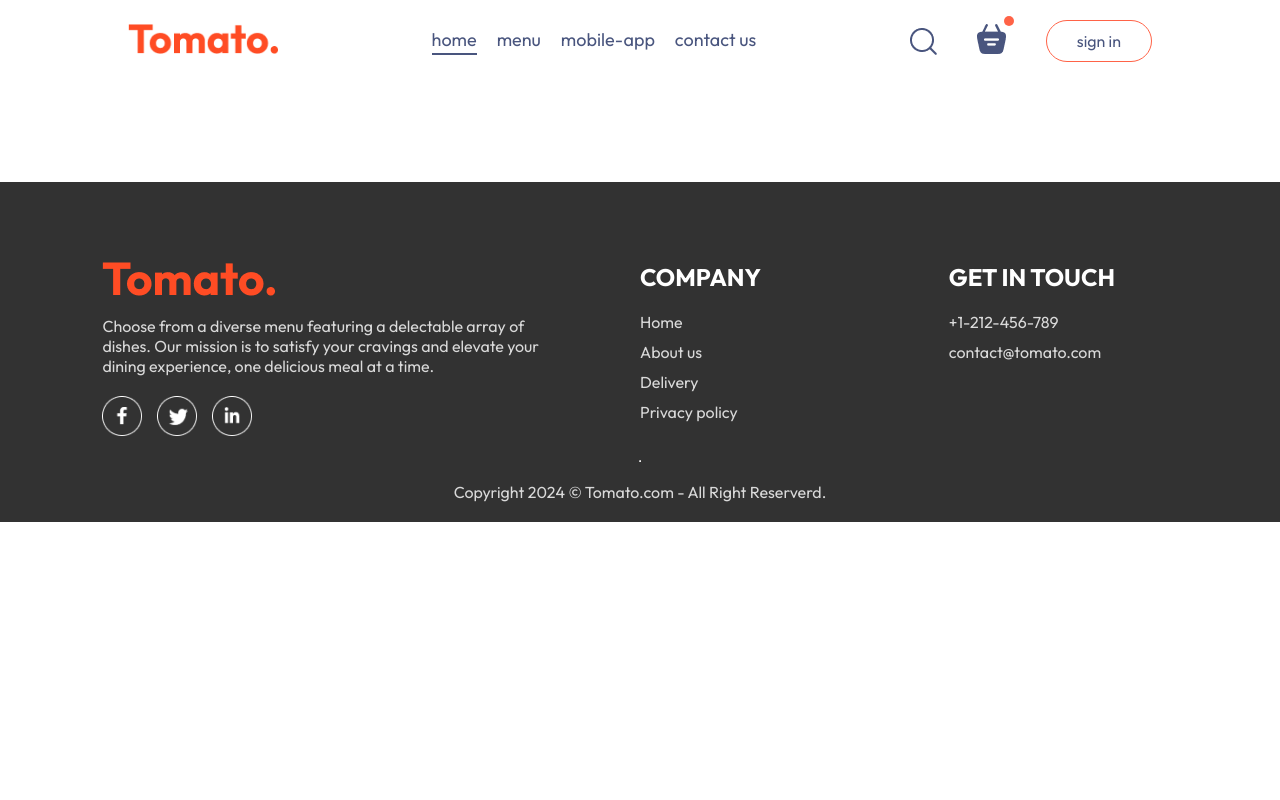
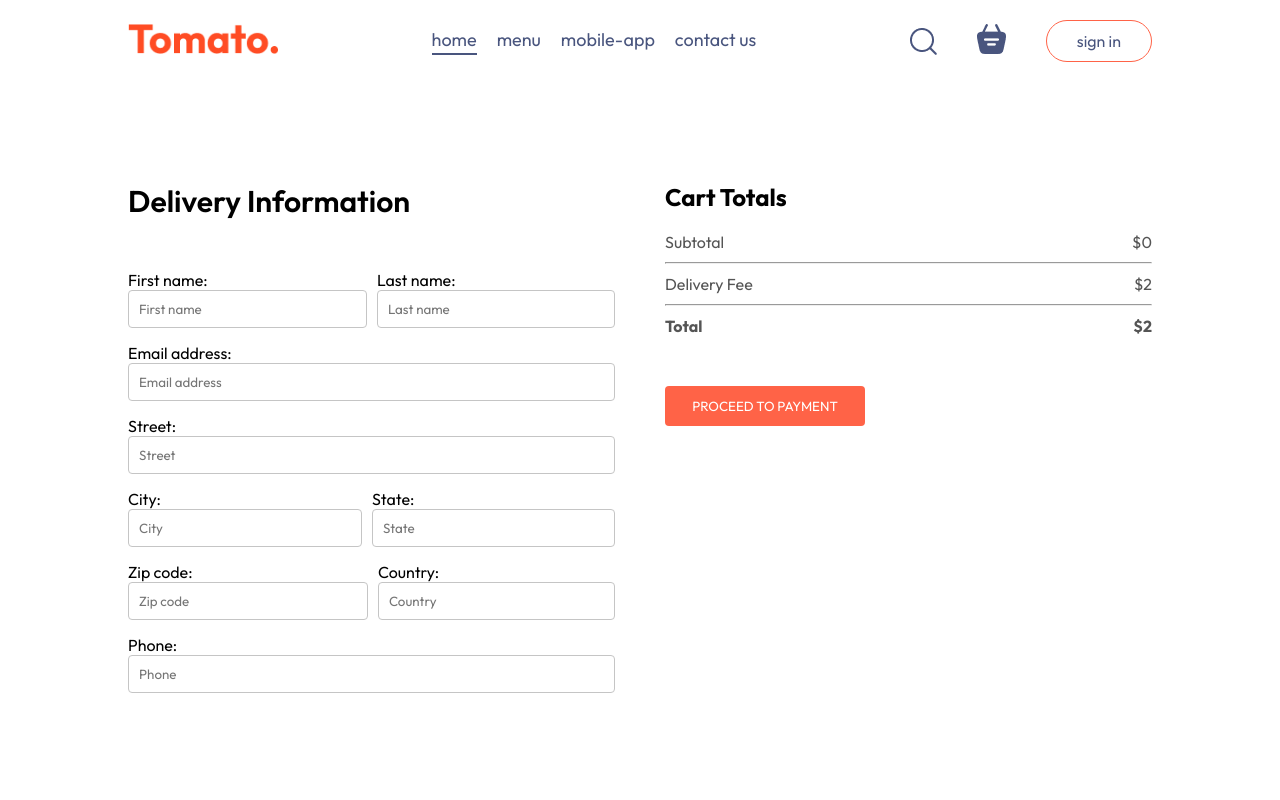
Before and after one commit to swastideep-maharana/Food-Delivery-Web-frontend, a React (Vite) app: page /order in a window 1280 px wide. Shown: the top 800 px of the page. Built offline with nearby package versions, Linux system fonts and the light colour scheme.

Commit message:
#finished the frontend part

```diff
--- a/src/App.jsx
+++ b/src/App.jsx
@@ -12,13 +12,13 @@ const App = () => {
 
   return (
     <>
-      {showLogin ? <LoginPopup setShowLogin={setShowLogin}/> : <></>}
+      {showLogin ? <LoginPopup setShowLogin={setShowLogin} /> : <></>}
       <div className="app">
-        <Navbar setShowLogin={setShowLogin}/>
+        <Navbar setShowLogin={setShowLogin} />
         <Routes>
           <Route path="/" element={<Home />} />
           <Route path="/cart" element={<Cart />} />
-          <Route path="/placeorder" element={<PlaceOrder />} />
+          <Route path="/order" element={<PlaceOrder />} />
         </Routes>
       </div>
       <Footer />
--- a/src/components/Navbar/Navbar.jsx
+++ b/src/components/Navbar/Navbar.jsx
@@ -1,10 +1,14 @@
-import React, { useState } from "react";
+import React, { useContext, useState } from "react";
 import "./Navbar.css";
 import { assets } from "../../assets/assets";
 import { Link } from "react-router-dom";
+import { StoreContext } from "../../context/StorContext";
 
 const Navbar = ({ setShowLogin }) => {
   const [menu, setMenu] = useState("home");
+
+
+  const {getTotalCartAmount} =useContext(StoreContext);
 
   return (
     <div className="navbar">
@@ -47,7 +51,7 @@ const Navbar = ({ setShowLogin }) => {
           <Link to="/cart">
             <img src={assets.basket_icon} alt="" />
           </Link>
-          <div className="dot"></div>
+          <div className={getTotalCartAmount()===0?"":"dot"}></div>
         </div>
         <button onClick={() => setShowLogin(true)}>sign in</button>
       </div>
--- a/src/context/StorContext.jsx
+++ b/src/context/StorContext.jsx
@@ -1,43 +1,48 @@
 import { createContext, useEffect, useState } from "react";
 import { food_list } from "../assets/assets";
 
-export const StoreContext = createContext(null)
+export const StoreContext = createContext(null);
 
 const StoreContextProvider = (props) => {
-
-    const [cartItems,setCartItems] = useState({});
+  const [cartItems, setCartItems] = useState({});
 
   const addToCart = (itemId) => {
     if (!cartItems[itemId]) {
-            setCartItems((prev)=>({...prev,[itemId]:1}))
+      setCartItems((prev) => ({ ...prev, [itemId]: 1 }));
+    } else {
+      setCartItems((prev) => ({ ...prev, [itemId]: prev[itemId] + 1 }));
     }
-        else {
-            setCartItems((prev)=>({...prev,[itemId]:prev[itemId]+1}))
-        }
-
-    }
+  };
 
   const removeFromCart = (itemId) => {
-        setCartItems((prev)=>({...prev,[itemId]:prev[itemId]-1}))
+    setCartItems((prev) => ({ ...prev, [itemId]: prev[itemId] - 1 }));
+  };
+
+  const getTotalCartAmount = () => {
+    let totalAmount = 0;
+    for (const item in cartItems) {
+      if (cartItems[item] > 0) {
+        let itemInfo = food_list.find((product) => product._id === item);
+        totalAmount += itemInfo.price * cartItems[item];
       }
-
-    useEffect(()=>{
-        console.log(cartItems);
-    },[cartItems])
+    }
+    return totalAmount;
+  };
 
   const contextValue = {
     food_list,
     cartItems,
     setCartItems,
     addToCart,
-        removeFromCart
-    }
+    removeFromCart,
+    getTotalCartAmount,
+  };
 
   return (
     <StoreContext.Provider value={contextValue}>
       {props.children}
     </StoreContext.Provider>
-    )
-}
+  );
+};
 
-export default StoreContextProvider
+export default StoreContextProvider;
--- a/src/pages/Cart/Cart.css
+++ b/src/pages/Cart/Cart.css
@@ -23,3 +23,68 @@
 .cart-items-item .cross {
   cursor: pointer;
 }
+.cart-bottom {
+  margin-top: 80px;
+  display: flex;
+  justify-content: space-between;
+  gap: max(12vw, 20px);
+}
+.cart-total {
+  flex: 1;
+  display: flex;
+  flex-direction: column;
+  gap: 20px;
+}
+.cart-total-details {
+  display: flex;
+  justify-content: space-between;
+  color: #555;
+}
+.cart-total hr {
+  margin: 10px 0px;
+}
+.cart-total button {
+  border: none;
+  color: white;
+  background-color: tomato;
+  width: max(15vw, 200px);
+  padding: 12px 0px;
+  border-radius: 4px;
+  cursor: pointer;
+}
+.cart-promocode {
+  flex: 1;
+}
+.cart-promocode p {
+  color: #555;
+}
+.cart-promocode-input {
+  margin-top: 10px;
+  display: flex;
+  justify-content: space-between;
+  align-items: center;
+  background-color: #eaeaea;
+  border-radius: 4px;
+}
+.cart-promocode-input input {
+  background: transparent;
+  border: none;
+  outline: none;
+  padding-left: 10px;
+}
+.cart-promocode-input button {
+  width: max(10vw, 150px);
+  padding: 12px 5px;
+  background-color: black;
+  border: none;
+  color: white;
+  border-radius: 4px;
+}
+@media (max-width: 750px) {
+  .cart-bottom {
+    flex-direction: column-reverse;
+  }
+  .cart-promocode {
+    justify-content: start;
+  }
+}
--- a/src/pages/Cart/Cart.jsx
+++ b/src/pages/Cart/Cart.jsx
@@ -1,10 +1,13 @@
 import React, { useContext } from "react";
 import "./Cart.css";
 import { StoreContext } from "../../context/StorContext";
-
+import { useNavigate } from "react-router-dom";
 
 const Cart = () => {
-  const { cartItems, food_list, removeFromCart } = useContext(StoreContext);
+  const { cartItems, food_list, removeFromCart, getTotalCartAmount } =
+    useContext(StoreContext);
+
+  const navigate = useNavigate();
 
   return (
     <div className="cart">
@@ -26,9 +29,9 @@ const Cart = () => {
                 <div className="cart-items-title cart-items-item">
                   <img src={item.image} alt="" />
                   <p>{item.name}</p>
-                  <p>{item.price}</p>
+                  <p>${item.price}</p>
                   <p>{cartItems[item._id]}</p>
-                  <p>{item.price * cartItems[item._id]}</p>
+                  <p>${item.price * cartItems[item._id]}</p>
                   <p onClick={() => removeFromCart(item._id)} className="cross">
                     X
                   </p>
@@ -39,6 +42,37 @@ const Cart = () => {
           }
         })}
       </div>
+      <div className="cart-bottom">
+        <div className="cart-total">
+          <h2>Cart Toatls</h2>
+          <div>
+            <div className="cart-total-details">
+              <p>Subtotal</p>
+              <p>${getTotalCartAmount()}</p>
+            </div>
+            <hr />
+            <div className="cart-total-details">
+              <p>Delivery Fee</p>
+              <p>${2}</p>
+            </div>
+            <hr />
+            <div className="cart-total-details">
+              <b>Total</b>
+              <b>${getTotalCartAmount() + 2}</b>
+            </div>
+          </div>
+          <button onClick={()=>navigate('/order')}>PROCEED TO CHECKOUT</button>
+        </div>
+        <div className="cart-promocode">
+          <div>
+            <p>If you have a promo code, Enter it here</p>
+            <div className="cart-promocode-input">
+              <input type="text" placeholder="promo code" />
+              <button>Submit</button>
+            </div>
+          </div>
+        </div>
+      </div>
     </div>
   );
 };
--- a/src/pages/PlaceOrder/PlaceOrder.css
+++ b/src/pages/PlaceOrder/PlaceOrder.css
@@ -0,0 +1,35 @@
+.place-order {
+  display: flex;
+  align-items: start;
+  justify-content: space-between;
+  gap: 50px;
+  margin-top: 100px;
+}
+.place-order-left {
+  width: 100%;
+  max-width: max(30%, 500px);
+}
+.place-order-left .title {
+  font-size: 30px;
+  font-weight: 600;
+  margin-bottom: 50px;
+}
+.place-order-left input {
+  margin-bottom: 15px;
+  width: 100%;
+  padding: 10px;
+  border: 1px solid #c5c5c5;
+  border-radius: 4px;
+  outline-color: tomato;
+}
+.place-order-left .multi-fields {
+  display: flex;
+  gap: 10px;
+}
+.place-order-right {
+  width: 100%;
+  max-width: max(40%, 500px);
+}
+.place-order .cart-total button {
+  margin-top: 30px;
+}
--- a/src/pages/PlaceOrder/PlaceOrder.jsx
+++ b/src/pages/PlaceOrder/PlaceOrder.jsx
@@ -1,8 +1,81 @@
-import React from "react";
+import React, { useContext } from "react";
 import "./PlaceOrder.css";
+import { StoreContext } from "../../context/StorContext";
 
 const PlaceOrder = () => {
-  return <div>PlaceOrder</div>;
+  const { getTotalCartAmount } = useContext(StoreContext);
+
+  return (
+    <form className="place-order">
+      <div className="place-order-left">
+        <p className="title">Delivery Information</p>
+        <div className="multi-fields">
+          <label>
+            First name:
+            <input type="text" placeholder="First name" required />
+          </label>
+          <label>
+            Last name:
+            <input type="text" placeholder="Last name" required />
+          </label>
+        </div>
+        <label>
+          Email address:
+          <input type="email" placeholder="Email address" required />
+        </label>
+        <label>
+          Street:
+          <input type="text" placeholder="Street" required />
+        </label>
+        <div className="multi-fields">
+          <label>
+            City:
+            <input type="text" placeholder="City" required />
+          </label>
+          <label>
+            State:
+            <input type="text" placeholder="State" required />
+          </label>
+        </div>
+        <div className="multi-fields">
+          <label>
+            Zip code:
+            <input type="text" placeholder="Zip code" required />
+          </label>
+          <label>
+            Country:
+            <input type="text" placeholder="Country" required />
+          </label>
+        </div>
+        <label>
+          Phone:
+          <input type="text" placeholder="Phone" required />
+        </label>
+      </div>
+      <div className="place-order-right">
+        <div className="cart-total">
+          <h2>Cart Totals</h2>
+          <div>
+            <div className="cart-total-details">
+              <p>Subtotal</p>
+              <p>${getTotalCartAmount()}</p>
+            </div>
+            <hr />
+            <div className="cart-total-details">
+              <p>Delivery Fee</p>
+              <p>$2</p>
+            </div>
+            <hr />
+            <div className="cart-total-details">
+              <b>Total</b>
+              <b>${getTotalCartAmount() + 2}</b>
+            </div>
+          </div>
+          <button type="submit">PROCEED TO PAYMENT</button>
+        </div>
+      </div>
+    </form>
+  );
 };
 
 export default PlaceOrder;
```
Lines whose indentation alone changed are shown as unchanged.
